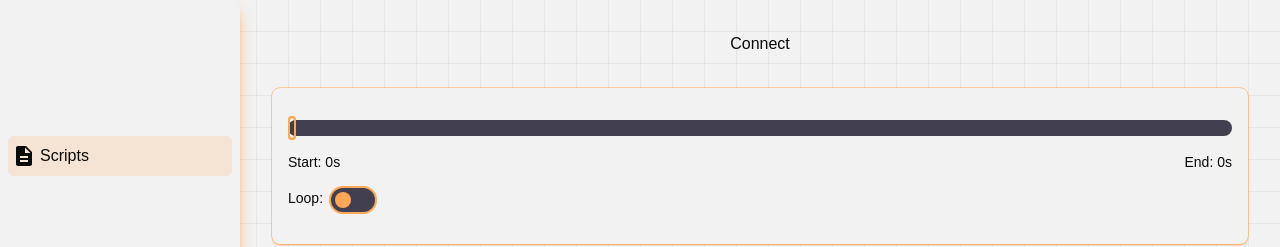
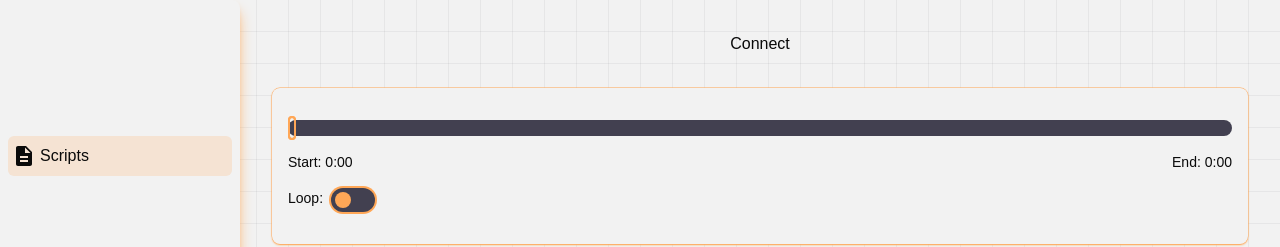
Before and after one commit to tin9tt/funscript-workspace, a Next.js app: page /scripts in a window 1280 px wide. Shown: the top 247 px of the page. Built offline with nearby package versions, Linux system fonts and the light colour scheme.

Commit message:
feat(range-slider): format time display in horizontal range slider

```diff
--- a/src/app/_components/common/RangeSlider.tsx
+++ b/src/app/_components/common/RangeSlider.tsx
@@ -266,8 +266,14 @@ export const HorizontalRangeSlider = ({
       <div
         className={clsx('flex', 'justify-between', 'text-sm', 'text-gray-600')}
       >
-        <div>Start: {Math.round(offsetValue)}s</div>
-        <div>End: {Math.round(limitValue)}s</div>
+        <div>
+          Start: {Math.floor(offsetValue / 60)}:
+          {(Math.round(offsetValue) % 60).toString().padStart(2, '0')}
+        </div>
+        <div>
+          End: {Math.floor(limitValue / 60)}:
+          {(Math.round(limitValue) % 60).toString().padStart(2, '0')}
+        </div>
       </div>
     </div>
   )
```
